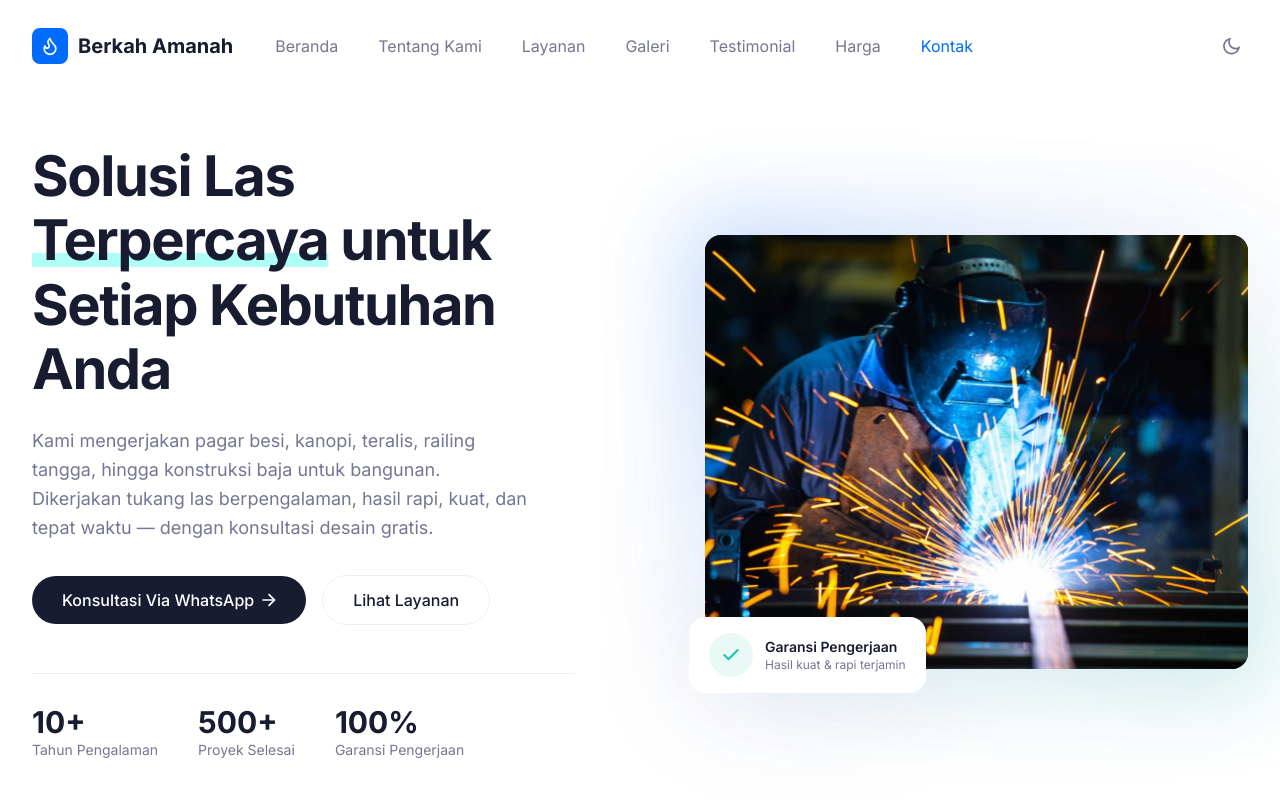
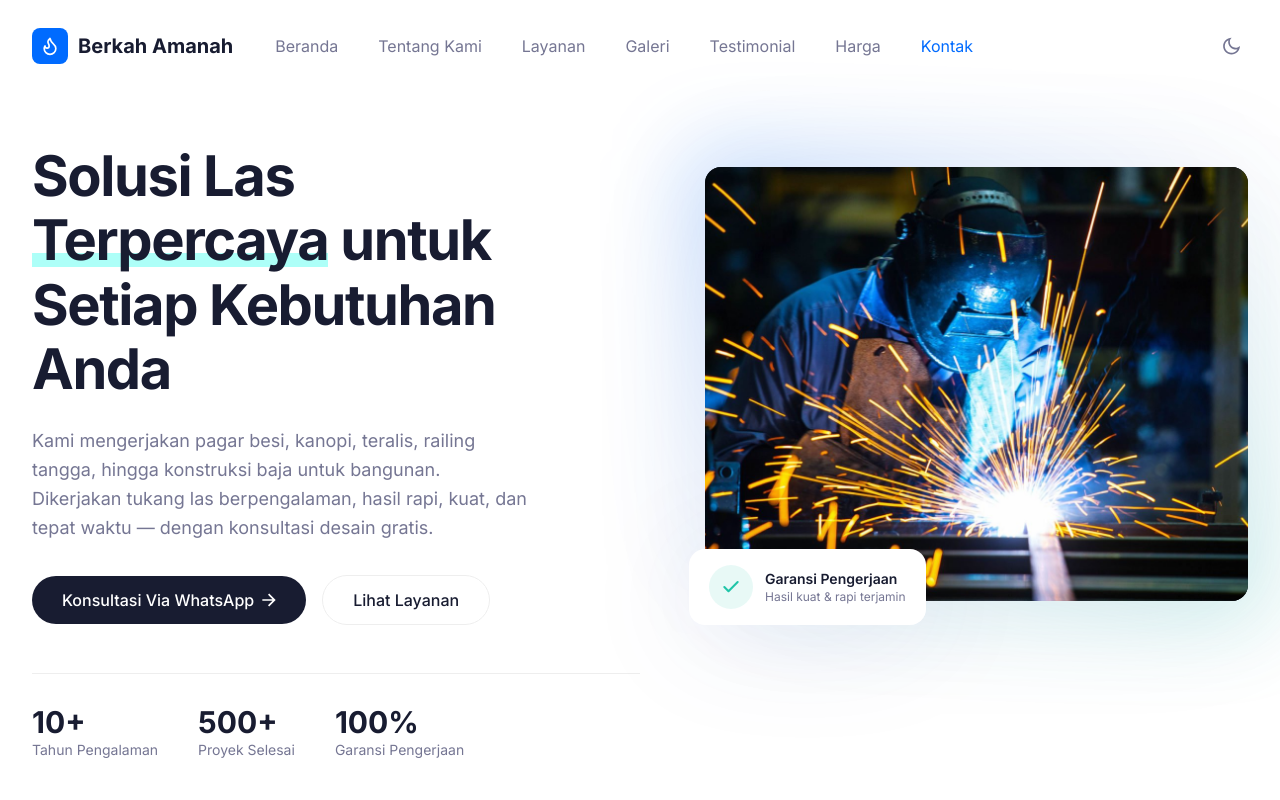
Before and after one commit to AkbarNasa1/web-las, a Next.js app: page / in a window 1280 px wide. Shown: the top 800 px of the page. Built offline with nearby package versions, Linux system fonts and the light colour scheme.

Commit message:
fixed: integrasi WhatsApp

```diff
--- a/components/Hero/index.tsx
+++ b/components/Hero/index.tsx
@@ -16,11 +16,12 @@ const stats = [
 
 const Hero = () => {
   return (
-    <>
     <section id="hero" className="overflow-hidden pb-20 pt-28 md:pt-32 xl:pb-25 xl:pt-36">
       <div className="mx-auto max-w-c-1390 px-4 md:px-8 2xl:px-0">
+
+        {/* Row 1: Teks di Kiri & Gambar di Kanan */}
         <div className="flex flex-col gap-12 lg:flex-row lg:items-center lg:gap-8 xl:gap-32.5">
-            {/* Left column */}
+          {/* Left Column (Judul, Deskripsi, Tombol) */}
           <motion.div
             variants={{
               hidden: { opacity: 0, x: -20 },
@@ -47,7 +48,6 @@ const Hero = () => {
             </p>
 
             <div className="mt-8 flex flex-wrap items-center gap-4">
-                {/* Tombol WhatsApp yang sudah diperbaiki */}
               <a
                 href={waLink}
                 target="_blank"
@@ -55,12 +55,7 @@ const Hero = () => {
                 className="flex items-center gap-2 rounded-full bg-black px-7.5 py-3 font-medium text-white duration-300 ease-in-out hover:bg-blackho dark:bg-btndark dark:hover:bg-blackho"
               >
                 Konsultasi Via WhatsApp
-                  <svg
-                    width="14"
-                    height="14"
-                    viewBox="0 0 14 14"
-                    fill="currentColor"
-                  >
+                <svg width="14" height="14" viewBox="0 0 14 14" fill="currentColor">
                   <path d="M10.4767 6.16701L6.00668 1.69701L7.18501 0.518677L13.6667 7.00034L7.18501 13.482L6.00668 12.3037L10.4767 7.83368H0.333344V6.16701H10.4767Z" />
                 </svg>
               </a>
@@ -72,22 +67,9 @@ const Hero = () => {
                 Lihat Layanan
               </a>
             </div>
-
-              <div className="mt-12 flex flex-wrap gap-8 border-t border-stroke pt-7.5 dark:border-strokedark sm:gap-10">
-                {stats.map((stat) => (
-                  <div key={stat.label}>
-                    <h3 className="text-3xl font-bold text-black dark:text-white">
-                      {stat.value}
-                    </h3>
-                    <p className="text-sm text-body-color dark:text-body-color-dark">
-                      {stat.label}
-                    </p>
-                  </div>
-                ))}
-              </div>
           </motion.div>
 
-            {/* Right column */}
+          {/* Right Column (Gambar Hero) */}
           <motion.div
             variants={{
               hidden: { opacity: 0, x: 20 },
@@ -99,7 +81,6 @@ const Hero = () => {
             className="w-full lg:w-1/2"
           >
             <div className="relative">
-                {/* Blob gradient dekoratif di belakang foto */}
               <div className="absolute -inset-6 -z-1 rounded-[2rem] bg-gradient-to-br from-primary/20 via-transparent to-meta/20 blur-2xl" />
 
               <div className="relative aspect-[700/560] w-full overflow-hidden rounded-2xl bg-gradient-to-br from-slate-800 to-slate-950 shadow-solid-l">
@@ -112,40 +93,37 @@ const Hero = () => {
                 />
               </div>
 
-                {/* Floating badge */}
               <div className="absolute -bottom-6 -left-4 hidden items-center gap-3 rounded-2xl bg-white px-5 py-4 shadow-solid-l dark:bg-blacksection sm:flex">
                 <div className="flex h-11 w-11 shrink-0 items-center justify-center rounded-full bg-meta/10">
-                    <svg
-                      width="20"
-                      height="20"
-                      viewBox="0 0 24 24"
-                      fill="none"
-                      className="text-meta"
-                    >
-                      <path
-                        d="M20 6L9 17l-5-5"
-                        stroke="currentColor"
-                        strokeWidth="2.5"
-                        strokeLinecap="round"
-                        strokeLinejoin="round"
-                      />
+                  <svg width="20" height="20" viewBox="0 0 24 24" fill="none" className="text-meta">
+                    <path d="M20 6L9 17l-5-5" stroke="currentColor" strokeWidth="2.5" strokeLinecap="round" strokeLinejoin="round" />
                   </svg>
                 </div>
                 <div>
-                    <p className="text-sm font-semibold text-black dark:text-white">
-                      Garansi Pengerjaan
-                    </p>
-                    <p className="text-xs text-body-color dark:text-body-color-dark">
-                      Hasil kuat &amp; rapi terjamin
-                    </p>
+                  <p className="text-sm font-semibold text-black dark:text-white">Garansi Pengerjaan</p>
+                  <p className="text-xs text-body-color dark:text-body-color-dark">Hasil kuat &amp; rapi terjamin</p>
                 </div>
               </div>
             </div>
           </motion.div>
         </div>
+
+        {/* Row 2: Statistik (Akan berada di bawah gambar di Mobile, dan tetap di bawah di Desktop) */}
+        <div className="mt-12 flex flex-wrap gap-8 border-t border-stroke pt-7.5 dark:border-strokedark sm:gap-10 lg:w-1/2">
+          {stats.map((stat) => (
+            <div key={stat.label}>
+              <h3 className="text-3xl font-bold text-black dark:text-white">
+                {stat.value}
+              </h3>
+              <p className="text-sm text-body-color dark:text-body-color-dark">
+                {stat.label}
+              </p>
+            </div>
+          ))}
+        </div>
+
       </div>
     </section>
-    </>
   );
 };
 
```
Lines whose indentation alone changed are shown as unchanged.
